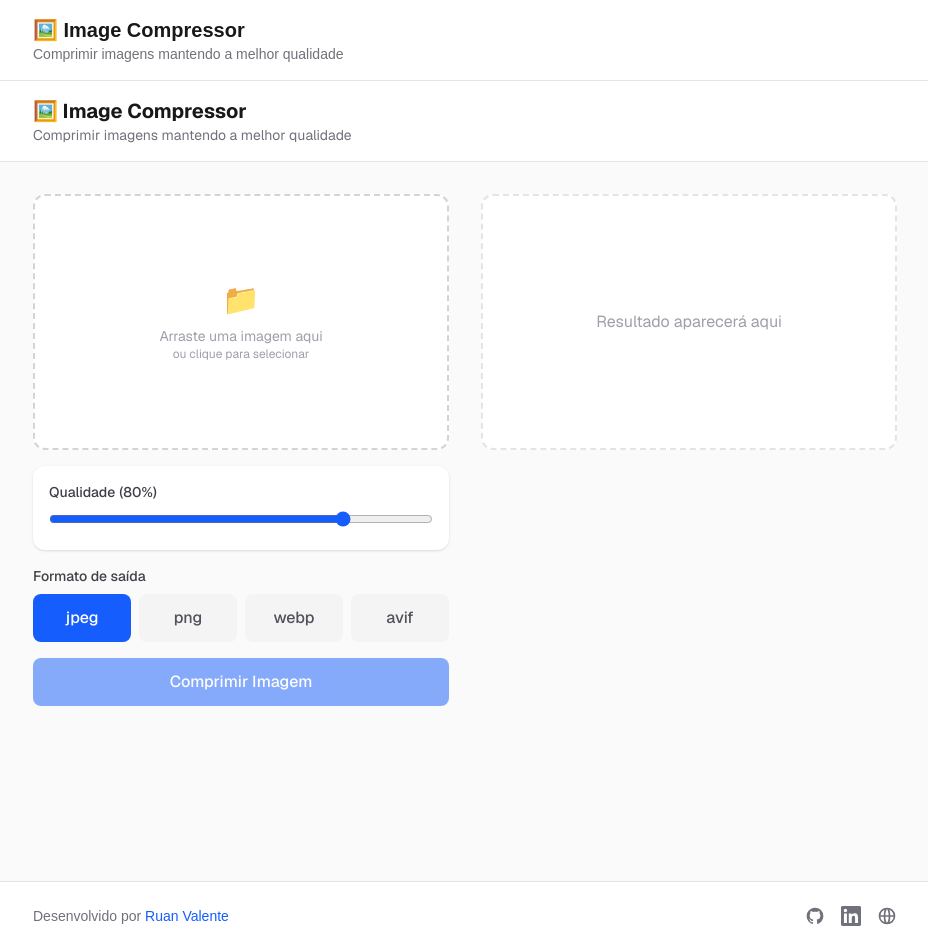
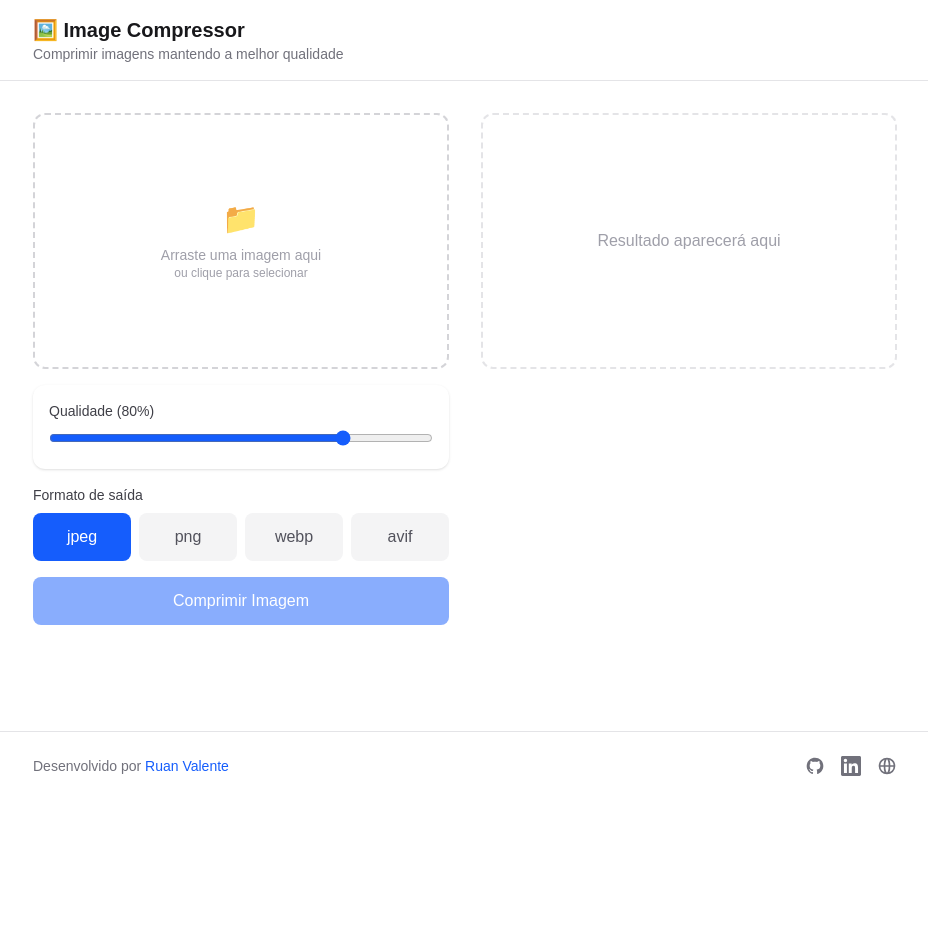
Before and after one commit to ruanvalente/image-compressor, a Next.js app: page / in a window 1280 px wide. Shown: the whole page, without its empty margins (175-1103 px from the left). After the commit the page ends 800 px from the top, so only its background shows below. Built offline with nearby package versions, Linux system fonts and the light colour scheme.

Commit message:
fix: remove duplicate header from page.tsx and fix README anchor links

```diff
--- a/src/app/page.tsx
+++ b/src/app/page.tsx
@@ -17,19 +17,7 @@ export default function Home() {
   const { compress, download } = useImageCompression();
 
   return (
-    <div className="min-h-screen bg-zinc-50 font-sans">
-      <header className="border-b border-zinc-200 bg-white py-4">
-        <div className="mx-auto max-w-4xl px-4">
-          <h1 className="text-xl font-bold text-zinc-900">
-            🖼️ Image Compressor
-          </h1>
-          <p className="text-sm text-zinc-500">
-            Comprimir imagens mantendo a melhor qualidade
-          </p>
-        </div>
-      </header>
-
-      <main className="mx-auto max-w-4xl px-4 py-8">
+    <div className="mx-auto max-w-4xl px-4 py-8">
       <div className="grid gap-8 lg:grid-cols-2">
         <div className="space-y-4">
           <FileDropzone />
@@ -63,7 +51,6 @@ export default function Home() {
           )}
         </div>
       </div>
-      </main>
     </div>
   );
 }
```
Also changed, not shown: 1 other file (tests, documents, lock files or other folders). Lines whose indentation alone changed are shown as unchanged.
